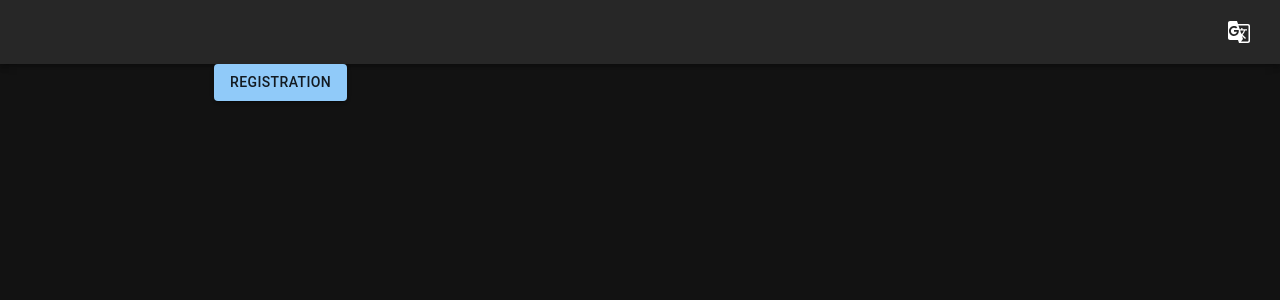
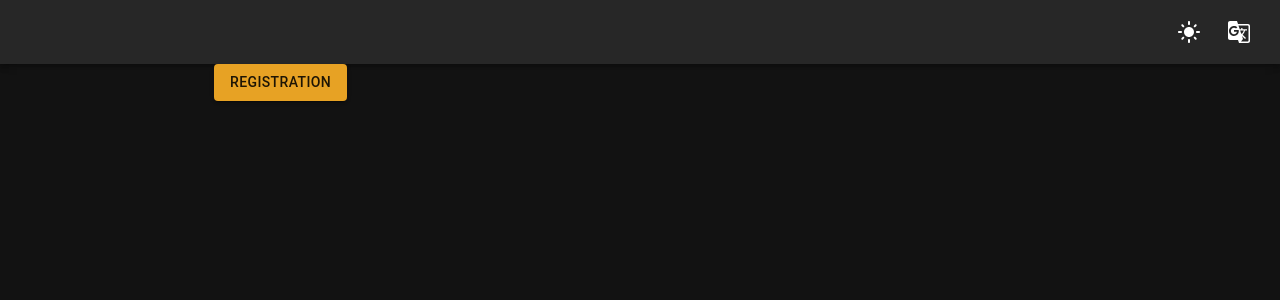
Before and after one commit to atillacantay/try, a React (Create React App) app: page / in a window 1280 px wide. Shown: the top 300 px of the page. Built offline with nearby package versions, Linux system fonts and the light colour scheme.

Commit message:
Theme changer added

```diff
--- a/src/components/Header.tsx
+++ b/src/components/Header.tsx
@@ -1,5 +1,6 @@
 import { AppBar, Box, Toolbar } from "@mui/material";
 import LocaleChanger from "./LocaleChanger";
+import ThemeChanger from "./ThemeChanger";
 
 const Header = () => {
   return (
@@ -7,6 +8,7 @@ const Header = () => {
       <AppBar position="static">
         <Toolbar>
           <Box sx={{ flexGrow: 1 }} />
+          <ThemeChanger />
           <LocaleChanger />
         </Toolbar>
       </AppBar>
--- a/src/components/LocaleChanger.tsx
+++ b/src/components/LocaleChanger.tsx
@@ -1,9 +1,7 @@
 import GTranslateIcon from "@mui/icons-material/GTranslate";
-import Box from "@mui/material/Box";
 import IconButton from "@mui/material/IconButton";
 import Menu from "@mui/material/Menu";
 import MenuItem from "@mui/material/MenuItem";
-import Tooltip from "@mui/material/Tooltip";
 import * as React from "react";
 import {
   changeLanguage,
@@ -29,13 +27,9 @@ const LocaleChanger = () => {
 
   return (
     <React.Fragment>
-      <Box sx={{ display: "flex", alignItems: "center", textAlign: "center" }}>
-        <Tooltip title="Account settings">
-          <IconButton onClick={handleClick} size="small" sx={{ ml: 2 }}>
-            <GTranslateIcon />
-          </IconButton>
-        </Tooltip>
-      </Box>
+      <IconButton onClick={handleClick} size="small" sx={{ ml: 2 }}>
+        <GTranslateIcon />
+      </IconButton>
       <Menu
         anchorEl={anchorEl}
         open={open}
--- /dev/null
+++ b/src/components/ThemeChanger.tsx
@@ -0,0 +1,22 @@
+import DarkModeOutlinedIcon from "@mui/icons-material/DarkModeOutlined";
+import LightModeIcon from "@mui/icons-material/LightMode";
+import IconButton from "@mui/material/IconButton";
+import { CustomThemeContext } from "providers/CustomThemeProvider";
+import * as React from "react";
+
+const ThemeChanger = () => {
+  const { currentTheme, setTheme } = React.useContext(CustomThemeContext);
+
+  const handleChange = () => {
+    setTheme();
+  };
+
+  return (
+    <React.Fragment>
+      <IconButton onClick={handleChange} size="small" sx={{ ml: 2 }}>
+        {currentTheme === "dark" ? <LightModeIcon /> : <DarkModeOutlinedIcon />}
+      </IconButton>
+    </React.Fragment>
+  );
+};
+export default ThemeChanger;
--- a/src/components/register/AgeStep.tsx
+++ b/src/components/register/AgeStep.tsx
@@ -1,6 +1,16 @@
 import { MenuItem, TextField } from "@mui/material";
 import { Controller, useFormContext } from "react-hook-form";
 import { useTranslation } from "react-i18next";
+
+const ITEM_HEIGHT = 48;
+const ITEM_PADDING_TOP = 8;
+const MenuProps = {
+  PaperProps: {
+    style: {
+      maxHeight: ITEM_HEIGHT * 4.5 + ITEM_PADDING_TOP,
+    },
+  },
+};
 
 const AgeStep = () => {
   const { t } = useTranslation();
@@ -23,6 +33,9 @@ const AgeStep = () => {
           variant="filled"
           error={Boolean(errors.age)}
           helperText={errors.age?.message}
+          SelectProps={{
+            MenuProps: MenuProps,
+          }}
           {...field}
         >
           {createAgeArray().map((option) => (
--- a/src/providers/CustomThemeProvider.tsx
+++ b/src/providers/CustomThemeProvider.tsx
@@ -18,7 +18,8 @@ const CustomThemeProvider: FC = ({ children }) => {
   const [themeName, _setThemeName] = React.useState<AppTheme>(currentTheme);
   const theme = getTheme(themeName);
 
-  const setThemeName = (name: AppTheme) => {
+  const setThemeName = () => {
+    const name = themeName === "dark" ? "light" : "dark";
     localStorage.setItem("appTheme", name);
     _setThemeName(name);
   };
--- a/src/theme/dark.ts
+++ b/src/theme/dark.ts
@@ -3,6 +3,9 @@ import { createTheme } from "@mui/material";
 const theme = createTheme({
   palette: {
     mode: "dark",
+    primary: {
+      main: "#e7a224",
+    },
   },
 });
 
```
